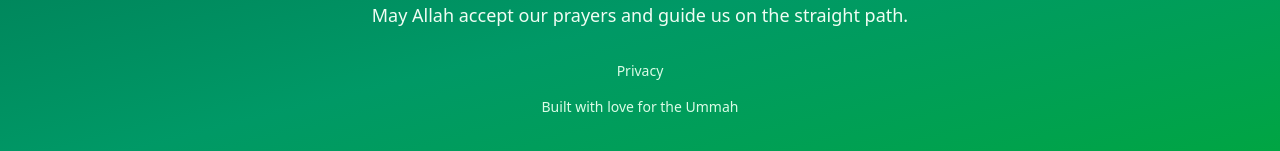
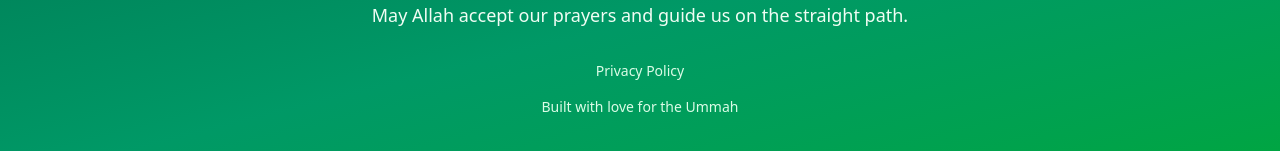
Before and after one commit to Rahat-ch/SalatSync, a Next.js app: page / in a window 1280 px wide. Shown: the part 2276-2427 px from the top of the page. Built offline with nearby package versions, Linux system fonts and the light colour scheme; no server answers.

Commit message:
add back privacy policy

```diff
--- a/app/page.tsx
+++ b/app/page.tsx
@@ -321,7 +321,7 @@ export default function Home() {
               href="/privacy"
               className="text-sm text-green-100 transition-colors duration-200 hover:text-white"
             >
-              Privacy
+              Privacy Policy
             </Link>
           </div>
           <p className="text-sm text-green-100">Built with love for the Ummah</p>
```
